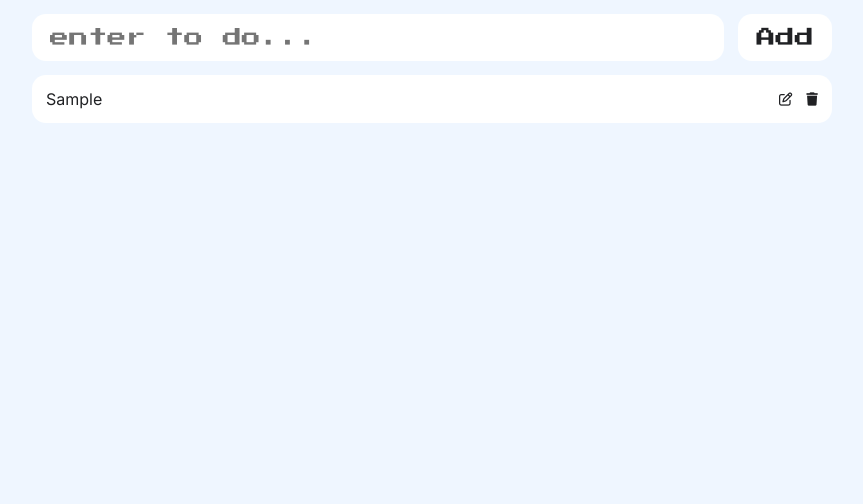
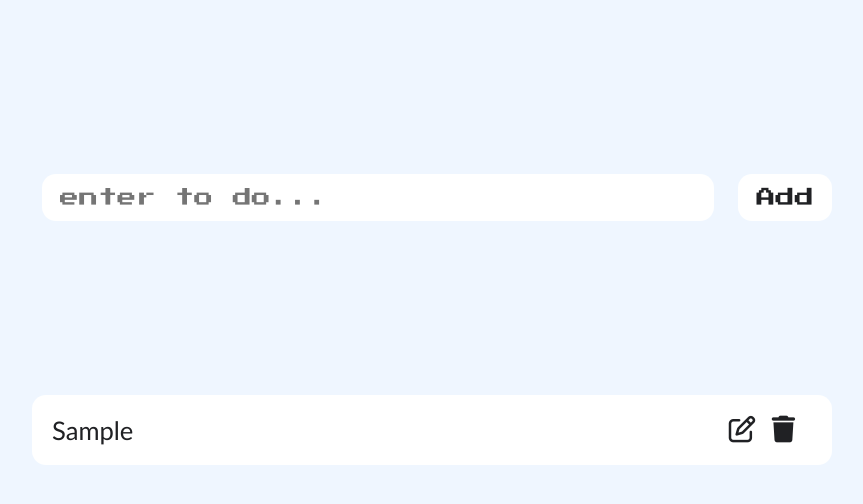
Before and after one commit to kanshul98/react-todolist, a React (Vite) app: page / in a window 1280 px wide. Both pictures are taken after typing "Sample" into the empty fields and a click on the button "Add". Shown: the top 504 px of the page, without its empty margins (208-1071 px from the left). Built offline with nearby package versions, Linux system fonts and the light colour scheme.

Commit message:
function to push item into list after Enter

```diff
--- a/src/components/TodoInput.jsx
+++ b/src/components/TodoInput.jsx
@@ -8,7 +8,14 @@ export default function TodoInput(props){
         <header>
             <input  value={todoValue}
                     onChange={(e) => {setTodoValue(e.target.value)}}
-                    placeholder="enter to do..." />
+                    onKeyDown={(e) => {
+                        if(e.key === 'Enter' && todoValue !== ''){
+                            handleAddTodos(todoValue)
+                            setTodoValue('')
+                            }
+                        }
+                    }
+                    placeholder="enter to do..." /> {/* onKeyDown will basically take the input if the user hits Enter after writing the todolist */}
 
             <button onClick={() => {
                 handleAddTodos(todoValue)
--- a/src/index.css
+++ b/src/index.css
@@ -30,6 +30,7 @@ header {
 
 header,
 .main {
+  padding-top: 20vh;
   max-width: 800px;
   width: 100%;
   margin: 0 auto;
@@ -56,6 +57,7 @@ header button:hover {
 
 header button,
 header input {
+  margin-left: 10px;
   padding: 14px 18px;
   border: none;
   outline: none;
@@ -76,13 +78,15 @@ p {
   display: flex;
   align-items: center;
   gap: 14px;
-  padding: 14px;
+  padding: 20px;
   border-radius: 14px;
   background: white;
+  font-size: 1.6rem;
 }
 
 .todoItem p {
   flex: 1;
+  font-family:'Gill Sans', 'Gill Sans MT', Calibri, 'Trebuchet MS', sans-serif;
 }
 
 .actionsContainer {
@@ -115,3 +119,8 @@ p {
     font-size: 1em;
   }
 }
+
+i {
+  transform: scale(2);
+  padding-right: 15px;
+}
```
